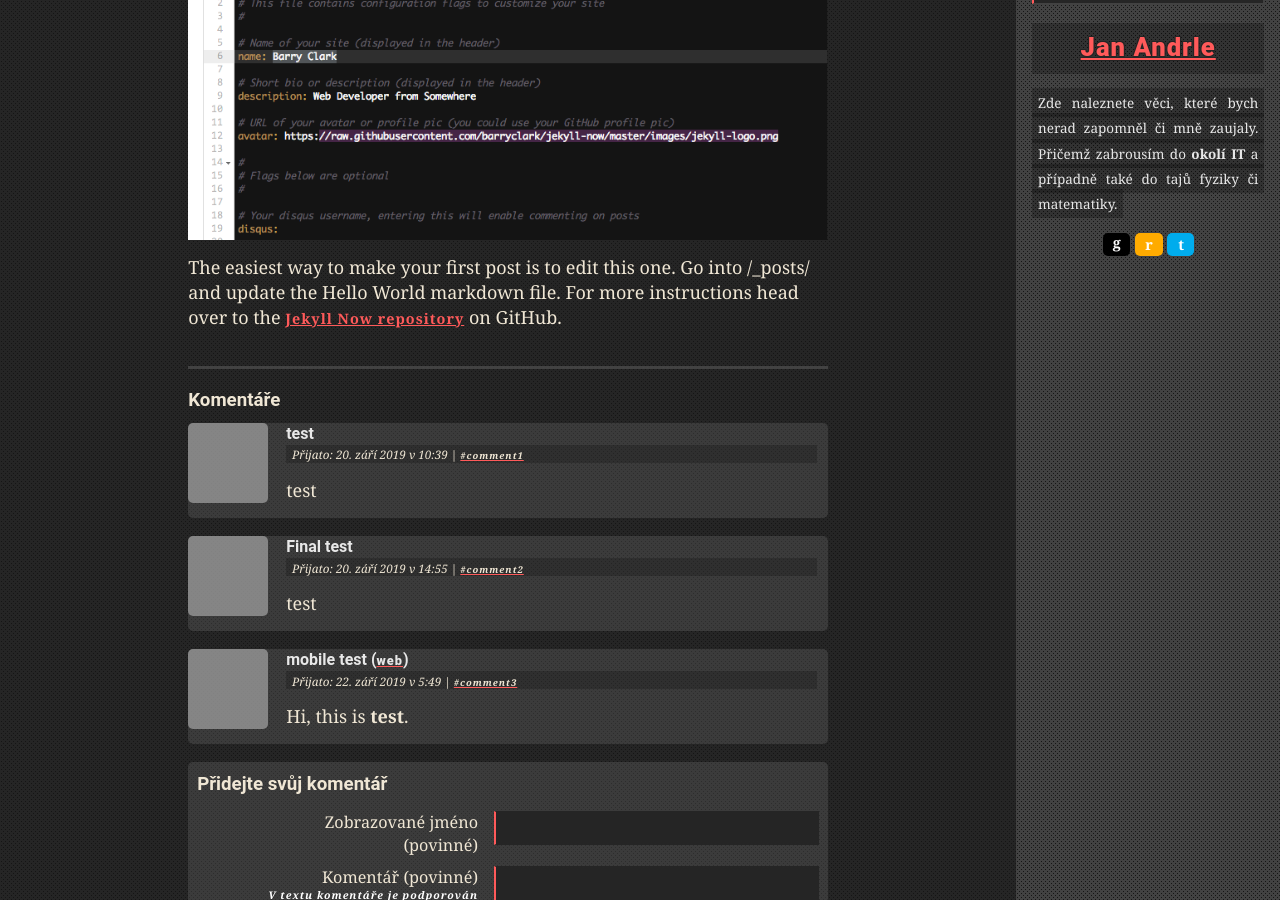
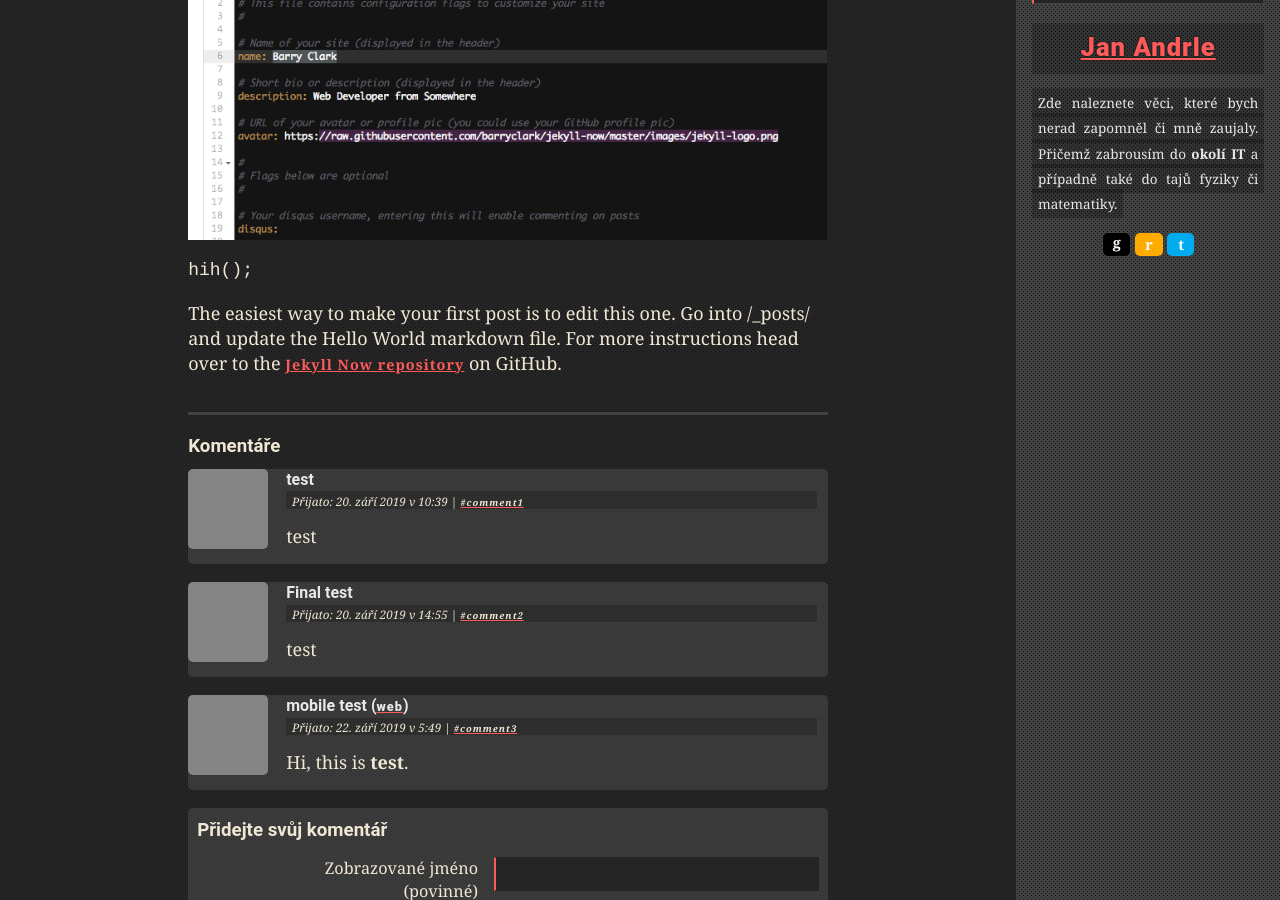
Before and after one commit to jaandrle/jaandrle.github.io, a Jekyll site: the page built from _posts/2019-9-19-Hello-World.md, in a window 1280 px wide and 900 px high, scrolled down 318 px, cut to the strip 0-900 px from the top of the window. Built offline with Jekyll 4.4.1, drawn with Linux system fonts in a browser that asks for light colours; grey boxes are pictures that could not be loaded.

Commit message:
Update 2019-9-19-Hello-World.md

````diff
--- a/_posts/2019-9-19-Hello-World.md
+++ b/_posts/2019-9-19-Hello-World.md
@@ -8,4 +8,8 @@ Next you can update your site name, avatar and other options using the _config.y
 
 ![_config.yml]({{ site.baseurl }}/images/config.png)
 
+```JavaScript
+hih();
+```
+
 The easiest way to make your first post is to edit this one. Go into /_posts/ and update the Hello World markdown file. For more instructions head over to the [Jekyll Now repository](https://github.com/barryclark/jekyll-now) on GitHub.
````
